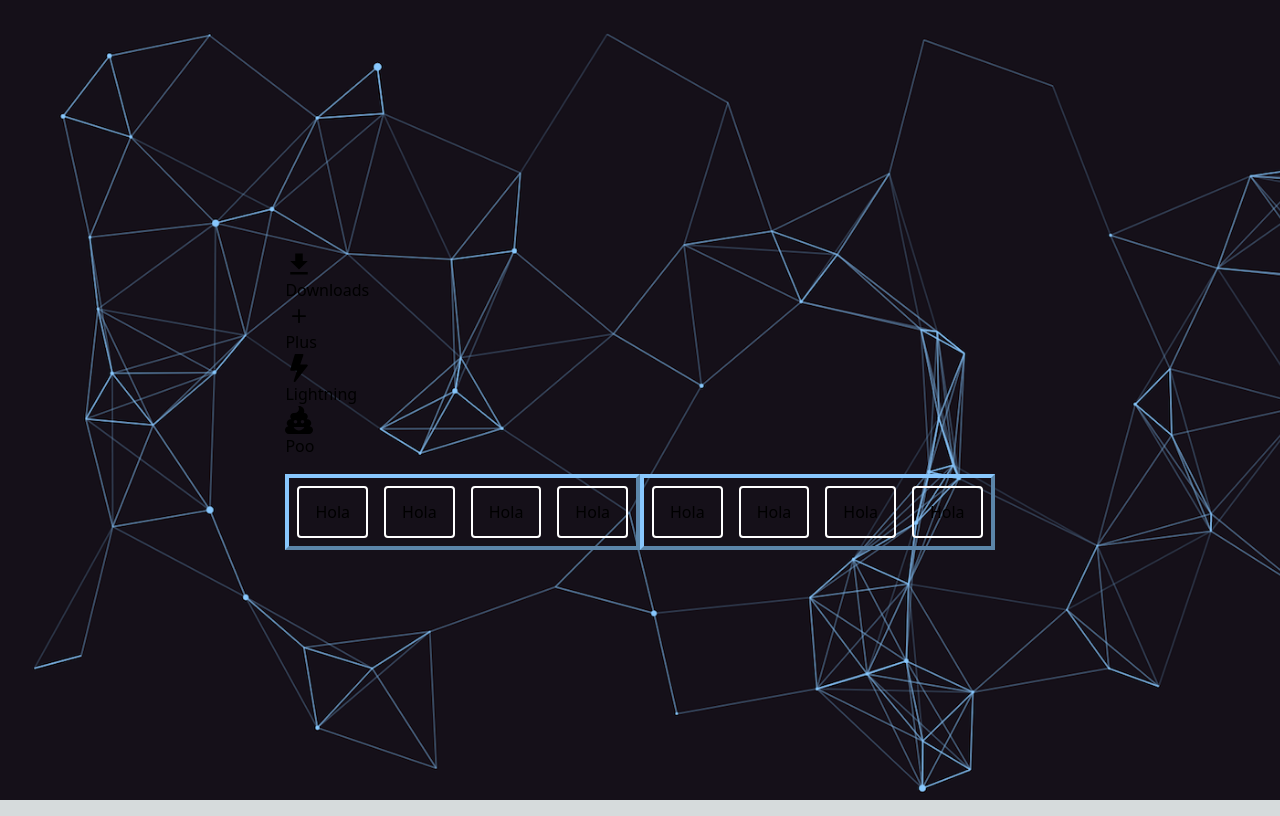
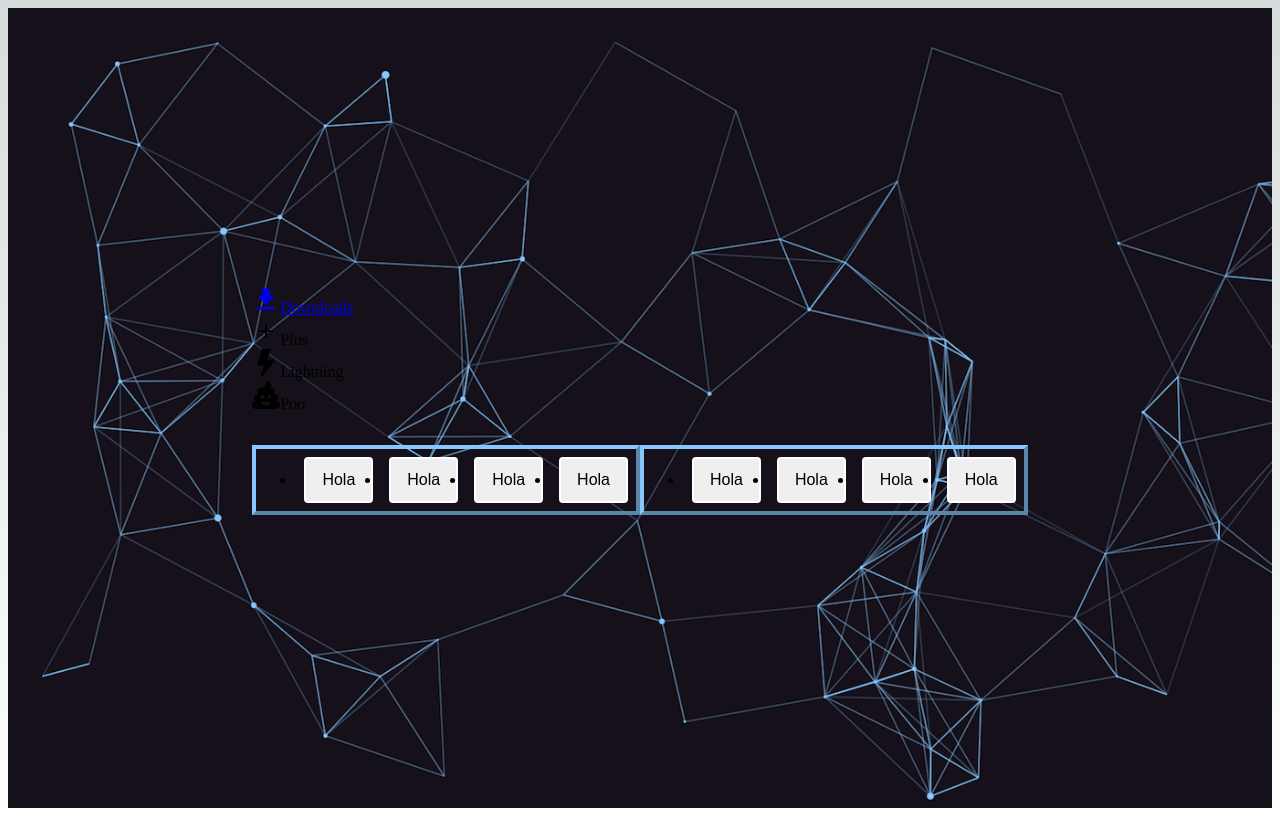
Before and after one commit to Separatehhh23/InnovaSchool, a Next.js app: page /downloads/downloads in a window 1280 px wide. Built offline with nearby package versions, Linux system fonts and the light colour scheme.

Commit message:
Removed all @s from DowloadPage.module.scss

```diff
--- a/src/pages/downloads/DownloadPage.module.scss
+++ b/src/pages/downloads/DownloadPage.module.scss
@@ -1,24 +1,6 @@
-@tailwind base;
-@tailwind components;
-@tailwind utilities;
-
-:root {
-  --foreground-rgb: 0, 0, 0;
-  --background-start-rgb: 214, 219, 220;
-  --background-end-rgb: 255, 255, 255;
-}
-
-@media (prefers-color-scheme: dark) {
-  :root {
-    --foreground-rgb: 255, 255, 255;
-    --background-start-rgb: 0, 0, 0;
-    --background-end-rgb: 0, 0, 0;
-  }
-}
-
 body {
-  color: rgb(var(--foreground-rgb));
-  background: linear-gradient(to bottom, transparent, rgb(var(--background-end-rgb))) rgb(var(--background-start-rgb));
+  color: rgb(var(255, 255, 255));
+  background: linear-gradient(to bottom, transparent, rgb(255, 255, 255)) rgb(214, 219, 220);
 }
 
 .container {
```
